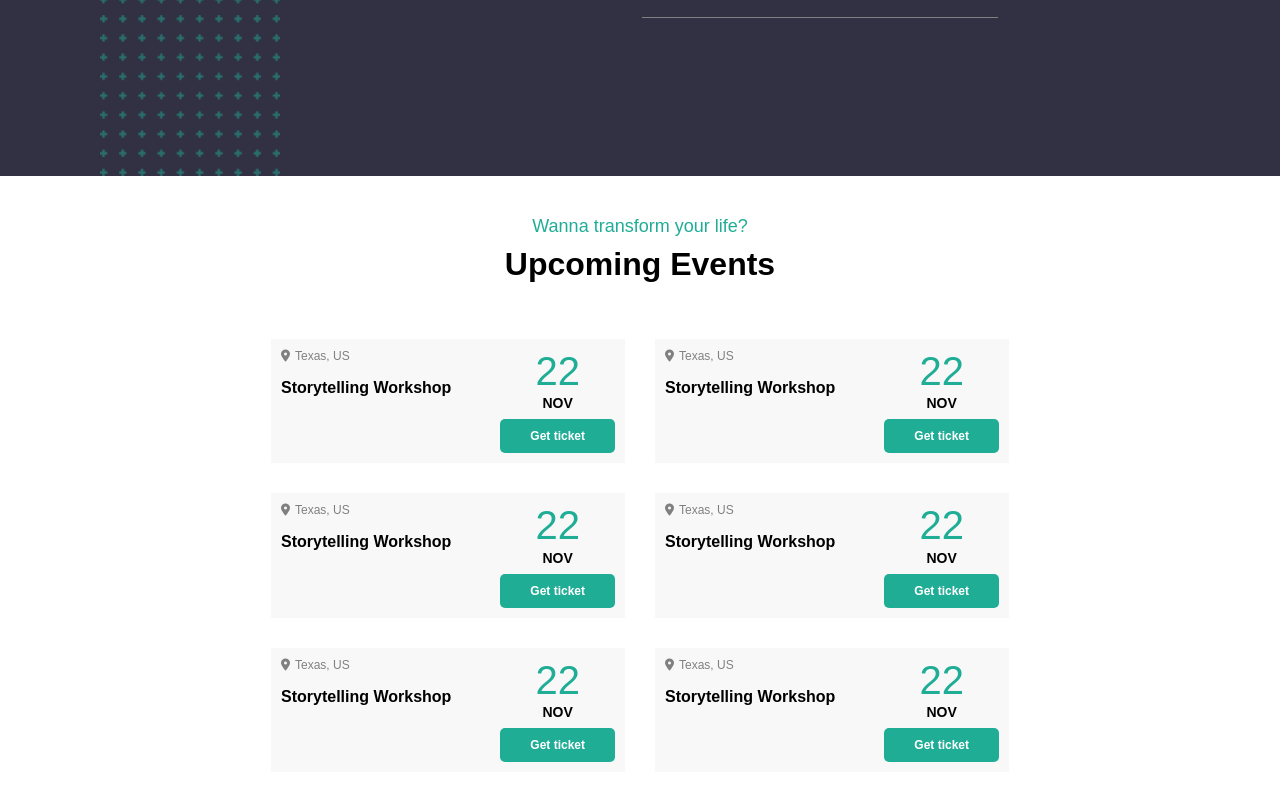
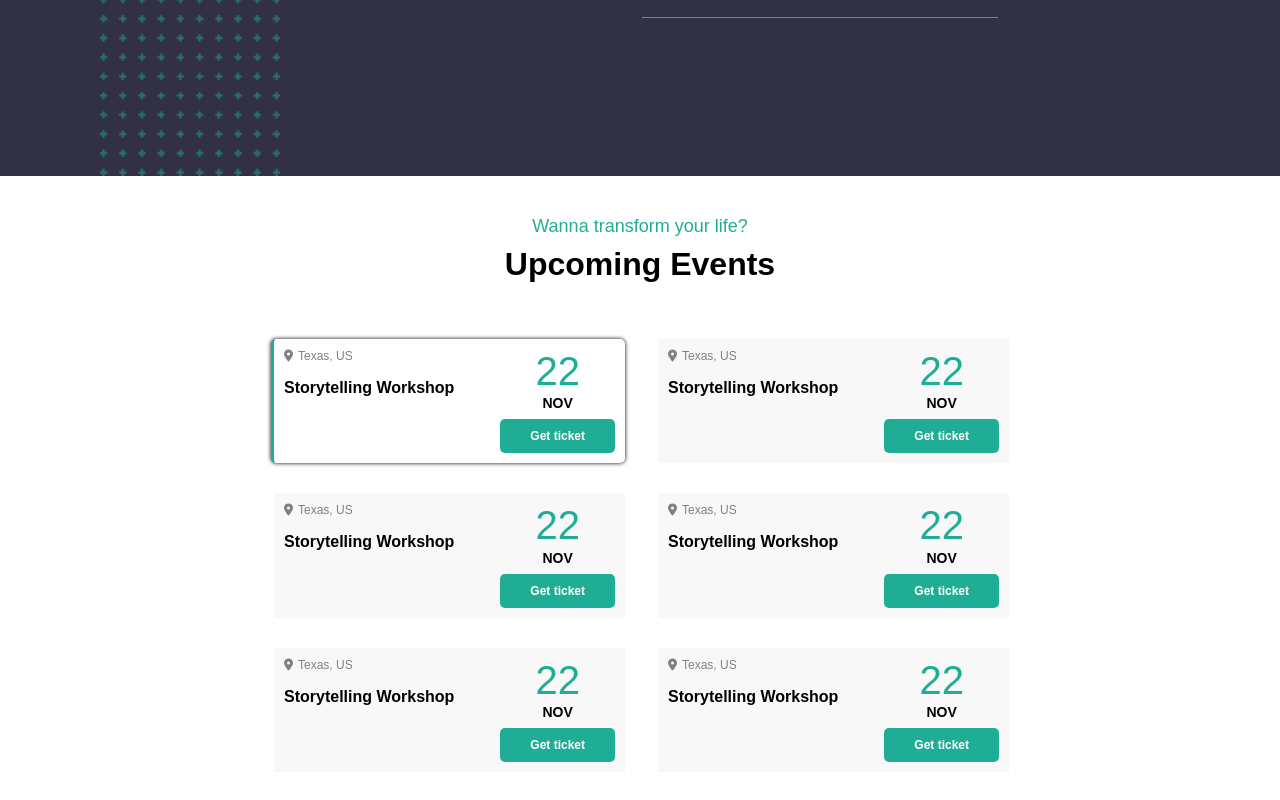
Before and after one commit to FrancescoCataletto/proj-html-vuejs, a Vue app: page / in a window 1280 px wide. In both pictures the pointer is over the element 448 px from the left and 3674 px from the top of the page. Shown: the part 3274-4074 px from the top of the page. Built offline with nearby package versions, Linux system fonts and the light colour scheme.

Commit message:
added hover effect on "upcomingeventcomponent" card

```diff
--- a/src/components/PlanCostComponent.vue
+++ b/src/components/PlanCostComponent.vue
@@ -102,6 +102,7 @@ export default {
     width: 25%;
     padding: 0 20px;
     position: relative;
+    cursor: pointer;
     img{
         width: 100%;
         border-radius: 5px;
--- a/src/components/UpcomingEventsComponent.vue
+++ b/src/components/UpcomingEventsComponent.vue
@@ -110,6 +110,7 @@ export default {
 }
 
 .upcoming-card{
+    border-left: 3px solid white;
     width: calc(50% - 30px);
     float: left;
     background-color: rgb(248, 248, 248);
@@ -152,11 +153,20 @@ export default {
     }
 }
 
+.upcoming-card:hover{
+    cursor: pointer;
+    background-color: white;
+    border-left: 3px solid $brand-color;
+    border-radius: 5px;
+    box-shadow: 0px 0px 4px 0px;
+}
+
 #upcoming-bottom{
     text-align: center;
     margin: 40px 0;
     a{
         color: $brand-color;
+        margin-left: 10px;
     }
 }
 </style>
```
